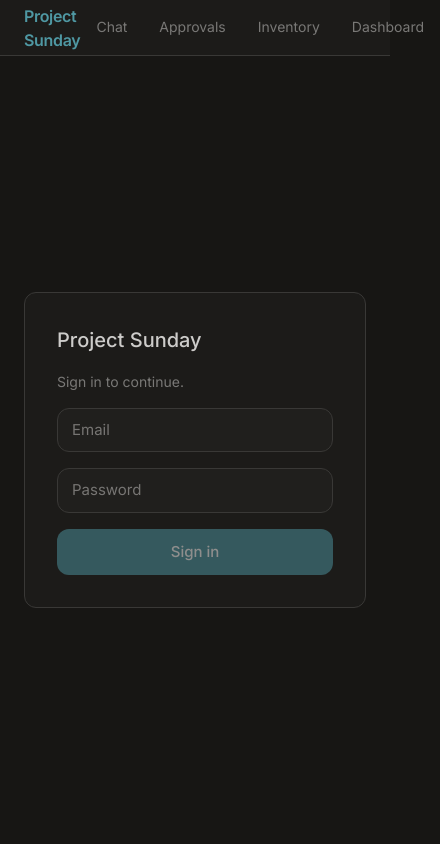
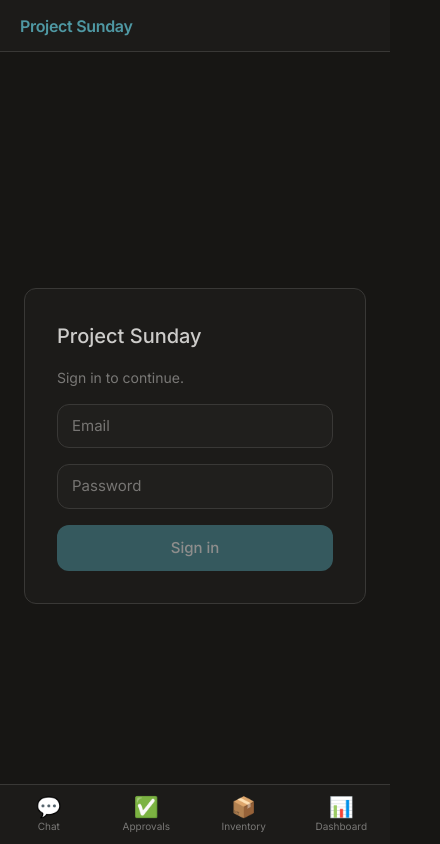
Before and after one commit to abrahama976/project-sunday, a Next.js app in the folder apps/web/: page /login in a window 390 px wide. Shown: the whole page, 440 px wide, since content can reach past the window. Built offline with nearby package versions, Linux system fonts and the light colour scheme.

Commit message:
fix: bottom nav, mobile layout, realtime polling, input bar clearance

```diff
--- a/apps/web/src/app/components/NavBar.tsx
+++ b/apps/web/src/app/components/NavBar.tsx
@@ -3,40 +3,79 @@ import Link from "next/link";
 import { usePathname } from "next/navigation";
 
 const NAV = [
-  { href: "/", label: "Chat" },
-  { href: "/approvals", label: "Approvals" },
-  { href: "/inventory", label: "Inventory" },
-  { href: "/dashboard", label: "Dashboard" },
+  { href: "/", label: "Chat", icon: "💬" },
+  { href: "/approvals", label: "Approvals", icon: "✅" },
+  { href: "/inventory", label: "Inventory", icon: "📦" },
+  { href: "/dashboard", label: "Dashboard", icon: "📊" },
 ];
 
 export default function NavBar() {
   const pathname = usePathname();
   return (
+    <>
+      {/* Top bar — brand name only */}
       <nav style={{
-      display: "flex", alignItems: "center",
+        display: "flex",
+        alignItems: "center",
         borderBottom: "1px solid var(--color-border)",
         background: "var(--color-surface)",
-      padding: "0 1.5rem",
-      position: "sticky", top: 0, zIndex: 50, height: "56px"
+        padding: "0 1.25rem",
+        position: "sticky",
+        top: 0,
+        zIndex: 50,
+        height: "52px",
+        flexShrink: 0,
       }}>
-      <span style={{ fontWeight: 600, color: "var(--color-primary)", marginRight: "auto", letterSpacing: "-0.02em" }}>
+        <span style={{
+          fontWeight: 600,
+          color: "var(--color-primary)",
+          letterSpacing: "-0.02em",
+          fontSize: "1rem",
+        }}>
           Project Sunday
         </span>
-      {NAV.map(({ href, label }) => (
-        <Link key={href} href={href} style={{
-          padding: "0 1rem",
-          height: "56px",
+      </nav>
+
+      {/* Bottom tab bar */}
+      <nav style={{
         display: "flex",
+        position: "fixed",
+        bottom: 0,
+        left: 0,
+        right: 0,
+        zIndex: 50,
+        background: "var(--color-surface)",
+        borderTop: "1px solid var(--color-border)",
+        height: "60px",
+        alignItems: "stretch",
+      }}>
+        {NAV.map(({ href, label, icon }) => {
+          const active = pathname === href;
+          return (
+            <Link
+              key={href}
+              href={href}
+              style={{
+                flex: 1,
+                display: "flex",
+                flexDirection: "column",
                 alignItems: "center",
-          color: pathname === href ? "var(--color-text)" : "var(--color-text-muted)",
+                justifyContent: "center",
+                gap: "2px",
                 textDecoration: "none",
-          fontSize: "0.875rem",
-          borderBottom: pathname === href ? "2px solid var(--color-primary)" : "2px solid transparent",
-          transition: "color 180ms",
-        }}>
+                color: active ? "var(--color-primary)" : "var(--color-text-muted)",
+                fontSize: "0.625rem",
+                fontWeight: active ? 600 : 400,
+                borderTop: active ? "2px solid var(--color-primary)" : "2px solid transparent",
+                transition: "color 150ms",
+              }}
+            >
+              <span style={{ fontSize: "1.25rem", lineHeight: 1 }}>{icon}</span>
               {label}
             </Link>
-      ))}
+          );
+        })}
       </nav>
+    </>
   );
 }
--- a/apps/web/src/app/layout.tsx
+++ b/apps/web/src/app/layout.tsx
@@ -29,7 +29,10 @@ export default function RootLayout({ children }: { children: React.ReactNode })
     <html lang="en" suppressHydrationWarning data-scroll-behavior="smooth" className={inter.variable}>
       <body style={{ fontFamily: "var(--font-inter), system-ui, sans-serif" }}>
         <NavBar />
-        <main style={{ minHeight: "calc(100dvh - 56px)" }}>{children}</main>
+        <main style={{
+          minHeight: "calc(100dvh - 52px - 60px)",
+          marginTop: 0,
+        }}>{children}</main>
       </body>
     </html>
   );
--- a/apps/web/src/app/page.tsx
+++ b/apps/web/src/app/page.tsx
@@ -85,6 +85,7 @@ export default function ChatPage() {
     );
 
     let channel: ReturnType<typeof supabase.channel> | null = null;
+    let pollInterval: number | undefined;
 
     void (async () => {
       const {
@@ -117,10 +118,16 @@ export default function ChatPage() {
             void loadHistory();
           }
         });
+
+      // Polling fallback: re-fetch every 4s in case Realtime drops assistant messages
+      const pollInterval = setInterval(() => {
+        void loadHistory();
+      }, 4000);
     })();
 
     return () => {
       cancelled = true;
+      clearInterval(pollInterval);
       authListener.subscription.unsubscribe();
       if (channel) supabase.removeChannel(channel);
     };
@@ -163,7 +170,7 @@ export default function ChatPage() {
   };
 
   return (
-    <div style={{ display: "flex", flexDirection: "column", height: "calc(100dvh - 56px)" }}>
+    <div style={{ display: "flex", flexDirection: "column", height: "calc(100dvh - 52px)", paddingBottom: "60px" }}>
       <div
         style={{
           flex: 1,
@@ -203,7 +210,7 @@ export default function ChatPage() {
           >
             <div
               style={{
-                maxWidth: "72ch",
+                maxWidth: "min(72ch, calc(100vw - 2.5rem))",
                 padding: "0.75rem 1rem",
                 borderRadius:
                   msg.role === "user"
@@ -280,6 +287,7 @@ export default function ChatPage() {
           background: "var(--color-surface)",
           display: "flex",
           gap: "0.75rem",
+          marginBottom: "0px",
         }}
       >
         <textarea
--- a/apps/web/src/middleware.ts
+++ b/apps/web/src/proxy.ts
@@ -1,7 +1,7 @@
 import { type NextRequest } from "next/server";
 import { updateSession } from "@/lib/supabase/middleware";
 
-export async function middleware(request: NextRequest) {
+export async function proxy(request: NextRequest) {
   return updateSession(request);
 }
 
```
Lines whose indentation alone changed are shown as unchanged.
